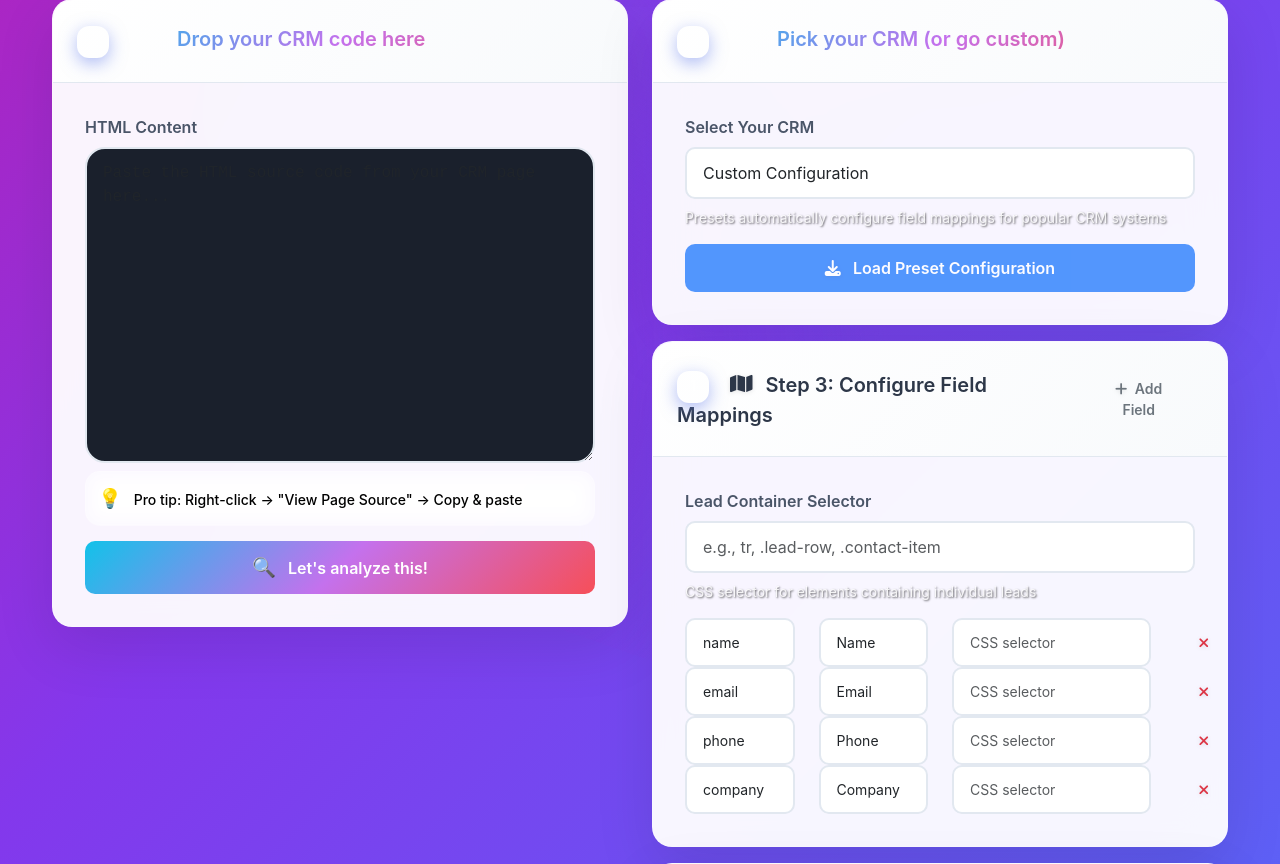
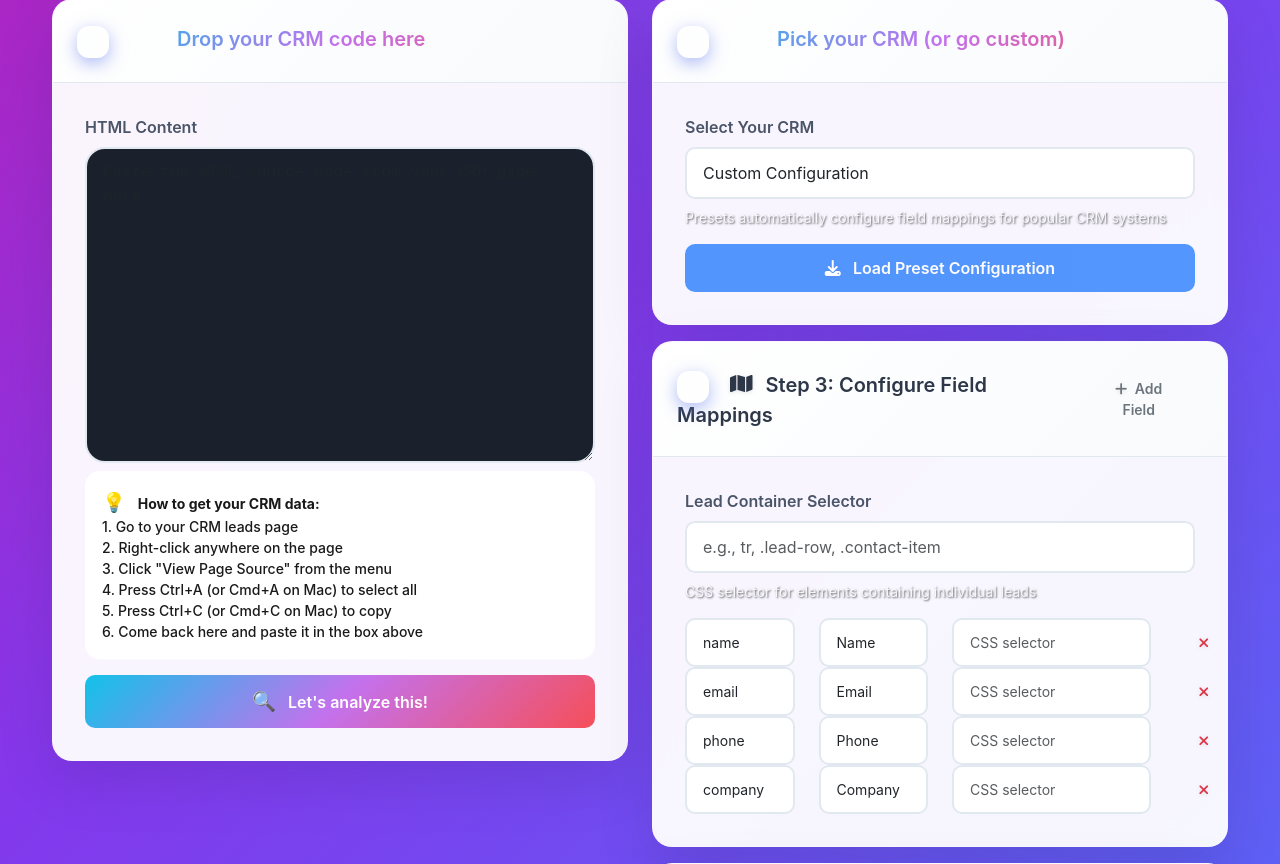
Before and after one commit to ashleighcodess/Leadliftr, a Flask app: template templates/simple_index.html in a window 1280 px wide. Shown: the part 403-1267 px from the top of the page. Run offline with Flask 3, Linux system fonts and the light colour scheme; the template is opened without the code that fills it, so the values that code supplies are empty; some libraries are stand-ins or nearby versions.

Commit message:
Improve instructions for getting CRM data and tweak the style of the tip box
Updates the CRM data extraction instructions in simple_index.html and adjusts the style of the trendy-tip in static/style.css.

Replit-Commit-Author: Agent
Replit-Commit-Session-Id: 72e68ea3-9b9c-42d6-bf71-49370e48d499
Replit-Commit-Screenshot-Url: https://storage.googleapis.com/screenshot-production-us-central1/b1c5c53a-c104-4257-8141-a9a8c1face0a/72e68ea3-9b9c-42d6-bf71-49370e48d499/rx814vc

```diff
--- a/static/style.css
+++ b/static/style.css
@@ -1140,14 +1140,15 @@ body::after {
 }
 
 .trendy-tip {
-    background: rgba(255, 255, 255, 0.1);
+    background: rgba(255, 255, 255, 0.9);
     border-radius: 15px;
-    padding: 0.75rem;
+    padding: 1rem;
     backdrop-filter: blur(10px);
     border: 1px solid rgba(255, 255, 255, 0.2);
-    color: #000000 !important;
+    color: #1a1a1a !important;
     font-weight: 500;
     text-shadow: none;
+    line-height: 1.5;
 }
 
 .btn-trendy-analyze {
@@ -1501,10 +1502,10 @@ body.light-mode .decoration-text {
 }
 
 body.light-mode .trendy-tip {
-    background: rgba(0, 0, 0, 0.1);
+    background: rgba(255, 255, 255, 0.95);
     color: #1a1a1a !important;
-    border: 1px solid rgba(0, 0, 0, 0.2);
-    text-shadow: 1px 1px 2px rgba(255, 255, 255, 0.8);
+    border: 1px solid rgba(0, 0, 0, 0.15);
+    text-shadow: none;
 }
 
 body.light-mode .form-text {
--- a/templates/simple_index.html
+++ b/templates/simple_index.html
@@ -117,7 +117,13 @@
                                 placeholder="Paste the HTML source code from your CRM page here..."></textarea>
                             <div class="form-text trendy-tip">
                                 <span class="tip-emoji">💡</span>
-                                Pro tip: Right-click → "View Page Source" → Copy & paste
+                                <strong>How to get your CRM data:</strong><br>
+                                1. Go to your CRM leads page<br>
+                                2. Right-click anywhere on the page<br>
+                                3. Click "View Page Source" from the menu<br>
+                                4. Press Ctrl+A (or Cmd+A on Mac) to select all<br>
+                                5. Press Ctrl+C (or Cmd+C on Mac) to copy<br>
+                                6. Come back here and paste it in the box above
                             </div>
                         </div>
 
```
